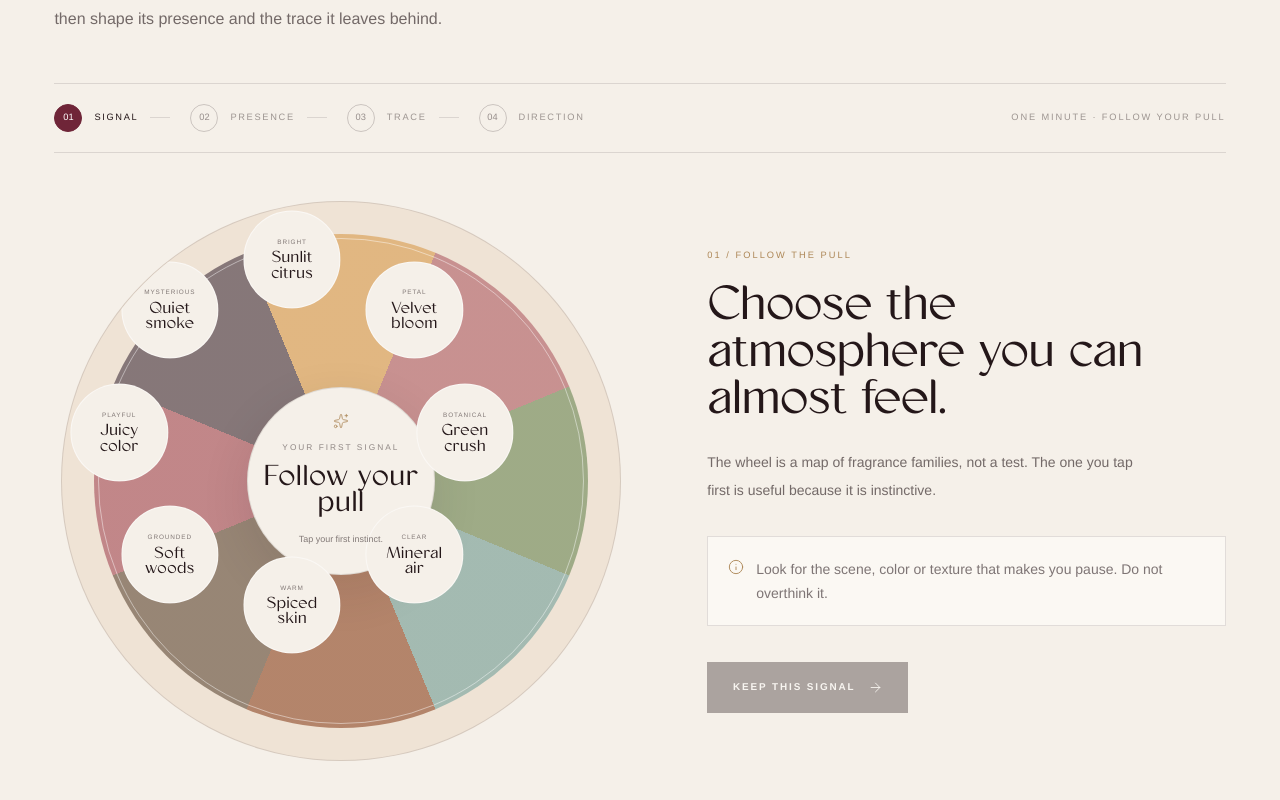
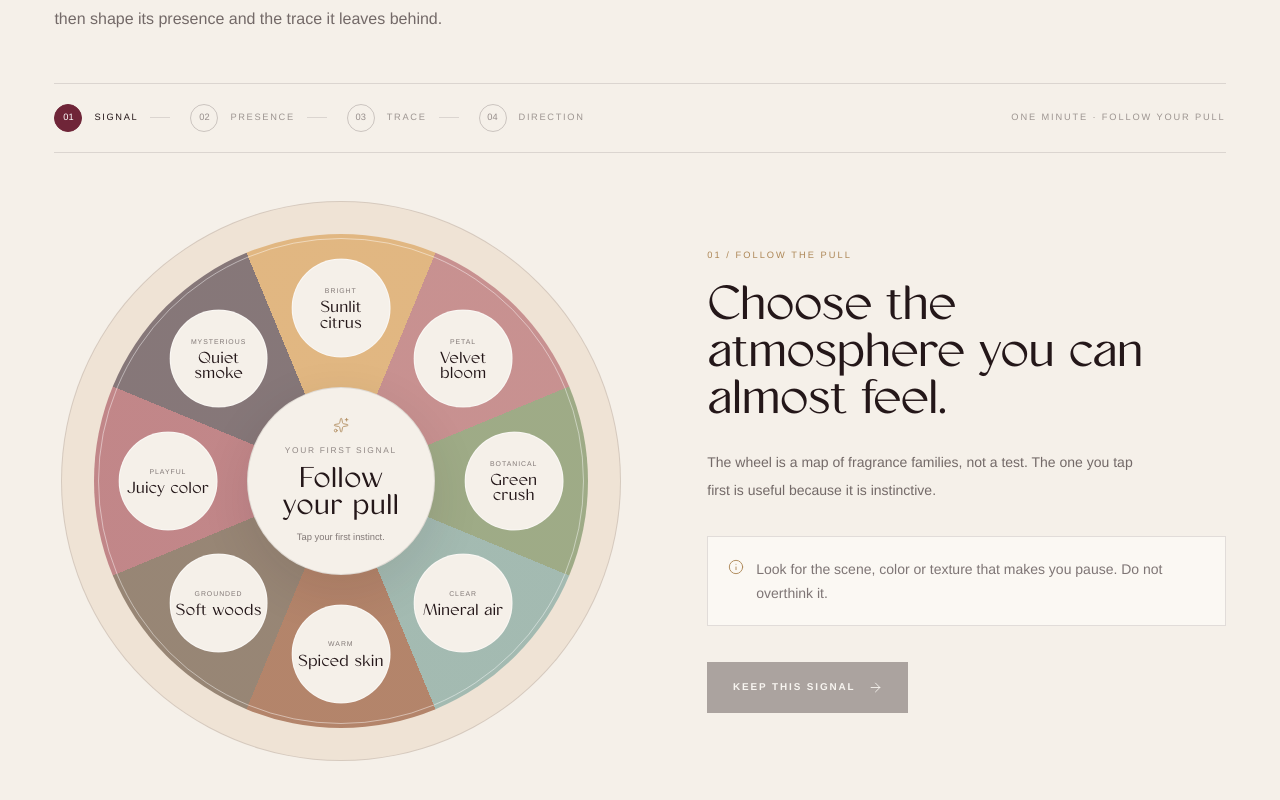
Before and after one commit to Subhom1/essence-isle, a Next.js app: page /scent-finder in a window 1280 px wide. Shown: the part 610-1410 px from the top of the page. Built offline with nearby package versions, Linux system fonts and the light colour scheme.

Commit message:
fix(scent-finder): remove duplicate circle translation

```diff
--- a/src/components/SignatureScentWheel.tsx
+++ b/src/components/SignatureScentWheel.tsx
@@ -159,7 +159,6 @@ function getWheelPosition(angle: number): CSSProperties {
   return {
     left: `${50 + orbit * Math.sin(radians)}%`,
     top: `${50 - orbit * Math.cos(radians)}%`,
-    transform: "translate(-50%, -50%)",
   };
 }
 
@@ -223,7 +222,7 @@ export default function SignatureScentWheel() {
           {step === 0 && (
             <div className="mt-12 grid items-center gap-12 lg:grid-cols-[1.05fr_0.95fr] lg:gap-20">
               <div className="relative mx-auto aspect-square w-full max-w-[35rem] overflow-hidden rounded-full border border-ink/12 bg-[#efe3d5] p-5 sm:p-8">
-              <div className="absolute inset-4 rounded-full sm:inset-8">
+              <div className="absolute inset-4 rounded-full [container-type:inline-size] sm:inset-8">
                 <div
                   className="pointer-events-none absolute inset-0 rounded-full opacity-70"
                   style={{ background: "conic-gradient(from -22.5deg, #dba45e 0deg 45deg, #b76e73 45deg 90deg, #7c9365 90deg 135deg, #83a9a2 135deg 180deg, #9a5c3d 180deg 225deg, #725e4c 225deg 270deg, #ae5f68 270deg 315deg, #594951 315deg 360deg)" }}
@@ -247,21 +246,21 @@ export default function SignatureScentWheel() {
                         aria-checked={active}
                         aria-label={`${option.label}, ${option.family}`}
                         onClick={() => setFamilyId(option.id)}
-                        className={`absolute left-1/2 top-1/2 flex h-[4.8rem] w-[4.8rem] -translate-x-1/2 -translate-y-1/2 flex-col items-center justify-center rounded-full border px-2 text-center transition duration-300 sm:h-[6.1rem] sm:w-[6.1rem] ${active ? "z-40 scale-105 border-burgundy bg-burgundy text-white shadow-[0_10px_30px_rgba(111,37,56,0.26)]" : "border-white/55 bg-porcelain text-ink hover:z-10 hover:scale-105 hover:border-burgundy/60"}`}
+                        className={`absolute flex h-[20%] w-[20%] -translate-x-1/2 -translate-y-1/2 flex-col items-center justify-center rounded-full border px-[1cqw] text-center transition duration-300 ${active ? "z-40 scale-105 border-burgundy bg-burgundy text-white shadow-[0_10px_30px_rgba(111,37,56,0.26)]" : "border-white/55 bg-porcelain text-ink hover:z-10 hover:scale-105 hover:border-burgundy/60"}`}
                         style={getWheelPosition(option.angle)}
                       >
-                        <span className="mb-1 text-[0.4rem] uppercase tracking-[0.14em] opacity-55">{option.shortLabel}</span>
-                        <span className="font-serif text-[0.78rem] leading-[0.95] sm:text-base">{option.label}</span>
+                        <span className="mb-[0.8cqw] text-[clamp(0.35rem,1.4cqw,0.44rem)] uppercase tracking-[0.14em] opacity-55">{option.shortLabel}</span>
+                        <span className="font-serif text-[clamp(0.625rem,3.25cqw,1rem)] leading-[0.95]">{option.label}</span>
                       </button>
                     );
                   })}
                 </div>
-                <div className="pointer-events-none absolute inset-0 z-30 flex items-center justify-center p-12 text-center sm:p-20">
-                  <div className="mx-auto max-w-[10rem]">
-                    <Sparkles size={16} strokeWidth={1.2} className="mx-auto mb-3 text-gold" aria-hidden="true" />
-                    <p className="text-[0.52rem] uppercase tracking-[0.24em] text-ink/48">Your first signal</p>
-                    <p className="mt-3 font-serif text-[1.35rem] leading-[0.9] text-ink sm:text-[1.8rem]">{family ? family.shortLabel : "Follow your pull"}</p>
-                    <p className="mx-auto mt-3 max-w-[8rem] text-[0.56rem] leading-5 text-ink/55">{family ? family.notes : "Tap your first instinct."}</p>
+                <div className="pointer-events-none absolute inset-[31%] z-30 flex items-center justify-center text-center">
+                  <div className="mx-auto w-[82%]">
+                    <Sparkles size={16} strokeWidth={1.2} className="mx-auto mb-[2cqw] h-[3.3cqw] w-[3.3cqw] text-gold" aria-hidden="true" />
+                    <p className="text-[1.7cqw] uppercase tracking-[0.2em] text-ink/48">Your first signal</p>
+                    <p className="mt-[2cqw] font-serif text-[5.8cqw] leading-[0.95] text-ink">{family ? family.shortLabel : "Follow your pull"}</p>
+                    <p className="mx-auto mt-[2cqw] text-[1.9cqw] leading-normal text-ink/55">{family ? family.notes : "Tap your first instinct."}</p>
                   </div>
                 </div>
               </div>
```
